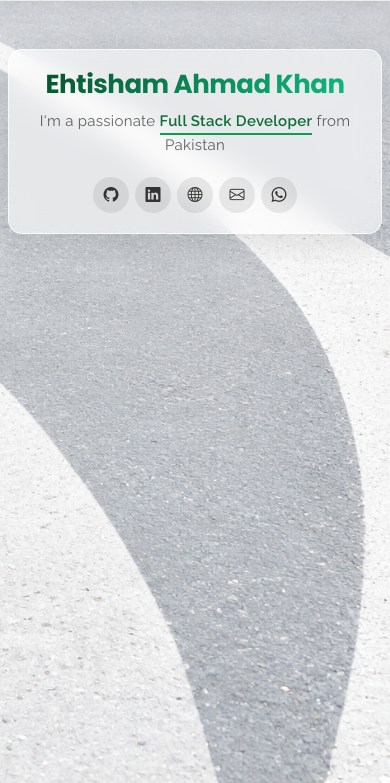
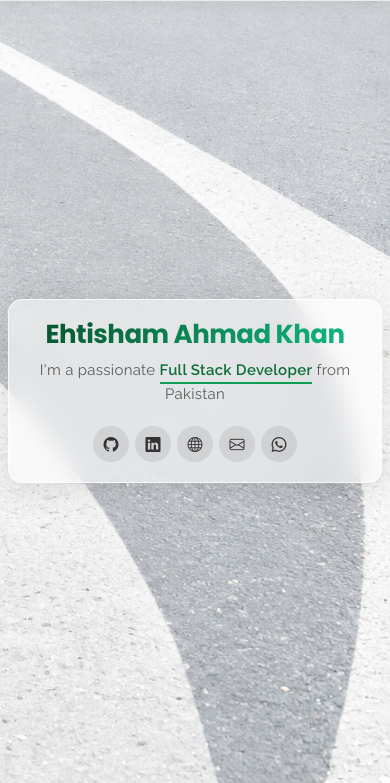
Before and after one commit to ehtisham0123/ehtisham-khan, a PHP site: page /index.html in a window 390 px wide. Shown: the part 61-844 px from the top of the page. Run offline with PHP 8.4, Linux system fonts and the light colour scheme; some libraries are stand-ins or nearby versions.

Commit message:
navbar updates

```diff
--- a/assets/css/style.css
+++ b/assets/css/style.css
@@ -432,16 +432,13 @@ body {
     min-height: calc(100dvh - 60px);
     min-height: calc(100vh - 60px);
     display: flex;
-    align-items: flex-start;
-    padding-top: clamp(35px, 8vh, 60px);
-    padding-bottom: 30px;
+    align-items: center;
+    justify-content: center;
+    padding: 20px 0;
   }
 }
 
 @media (max-width: 576px) {
-  #header {
-    padding-top: clamp(30px, 7vh, 50px);
-  }
 
   #header h1 {
     font-size: 26px;
```
